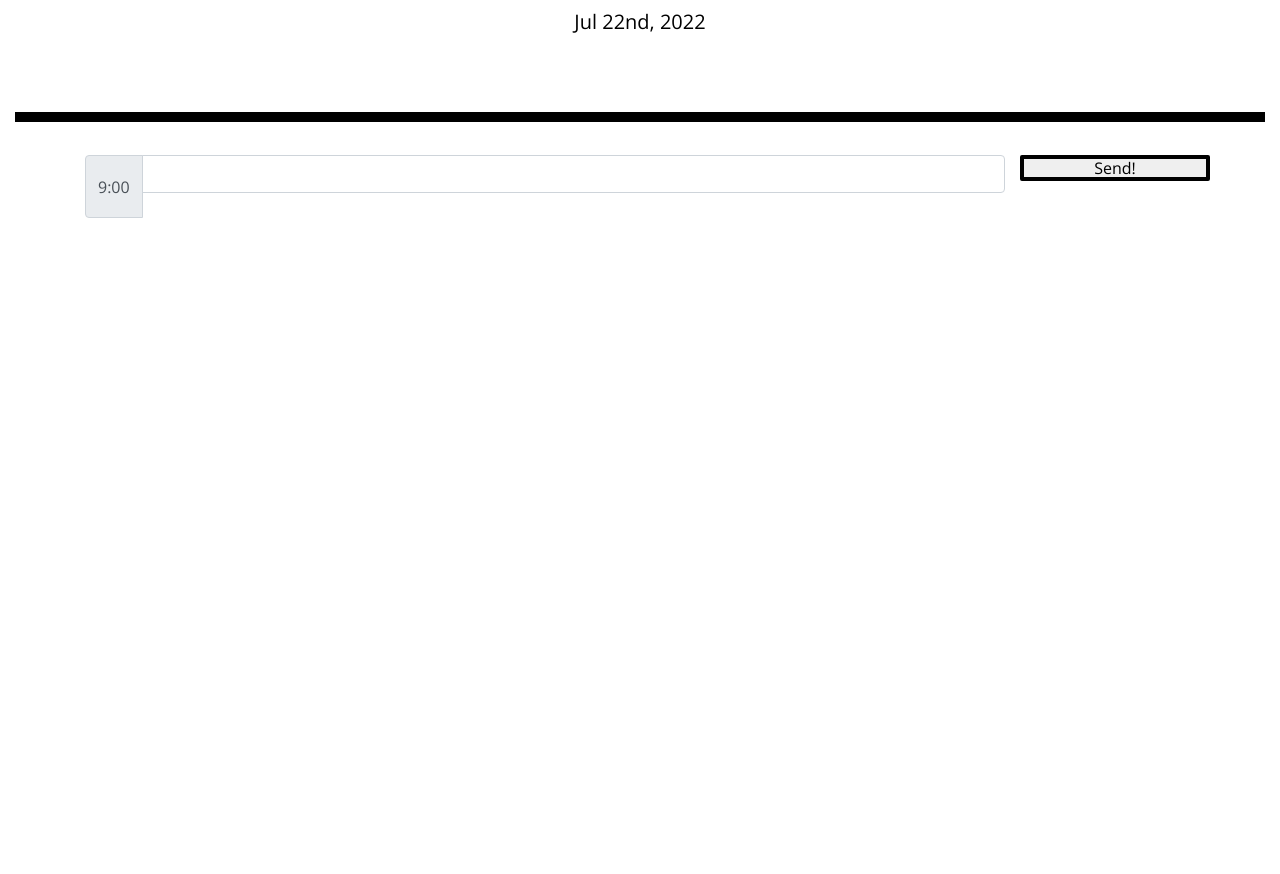
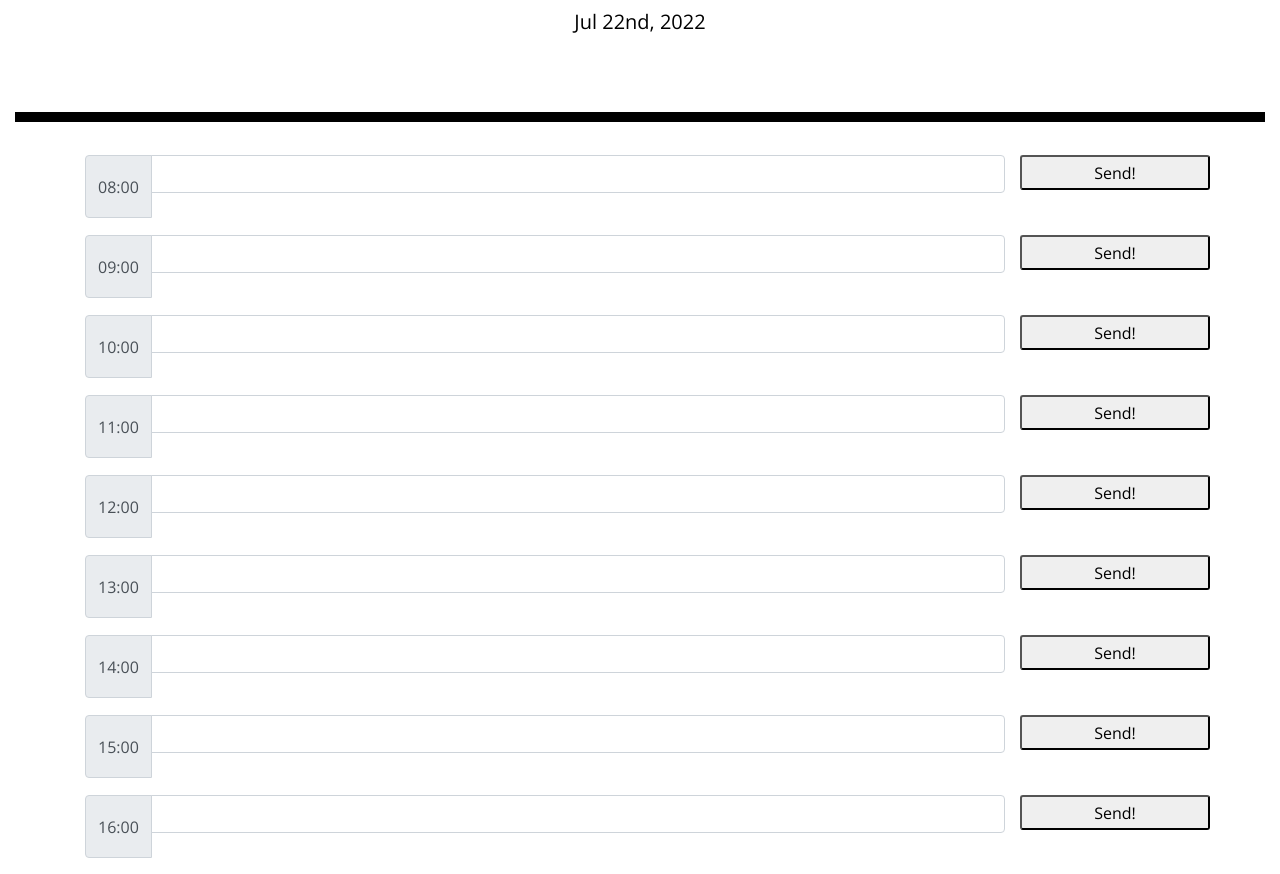
Before and after one commit to moyuh/daily-work-scheduler, a plain HTML site: page index.html in a window 1280 px wide. Shown: the part 198-1072 px from the top of the page. Before the commit the page ends 800 px from the top, so only its background shows below. Drawn offline with nearby package versions, Linux system fonts and the light colour scheme; files that its build step writes are made by us from their sources.

Commit message:
adds framework for HTML

```diff
--- a/index.html
+++ b/index.html
@@ -35,11 +35,83 @@
       <div class="row">
           <div class="input-group col-10 mb-3 mr-0">
             <div class="input-group-prepend">
-              <span class="input-group-text" id="inputGroup-sizing-default">9:00</span>
+              <span class="input-group-text" id="inputGroup-sizing-default">08:00</span>
             </div>
             <input type="text" class="form-control" aria-label="Default" aria-describedby="inputGroup-sizing-default">
           </div>
-          <button class="col-2 ml-0" style ="height: fit-content; width: fit-content; border:  4px solid black; border-radius: 2px;">Send!</button>
+          <button class="col-2 ml-0" style ="height: 35px; width: fit-content; border-radius: 3px;">Send!</button>
+      </div>
+      <div class="row">
+        <div class="input-group col-10 mb-3 mr-0">
+          <div class="input-group-prepend">
+            <span class="input-group-text" id="inputGroup-sizing-default">09:00</span>
+          </div>
+          <input type="text" class="form-control" aria-label="Default" aria-describedby="inputGroup-sizing-default">
+        </div>
+        <button class="col-2 ml-0" style ="height: 35px; width: fit-content; border-radius: 3px;">Send!</button>
+      </div>
+      <div class="row">
+        <div class="input-group col-10 mb-3 mr-0">
+          <div class="input-group-prepend">
+            <span class="input-group-text" id="inputGroup-sizing-default">10:00</span>
+          </div>
+          <input type="text" class="form-control" aria-label="Default" aria-describedby="inputGroup-sizing-default">
+        </div>
+        <button class="col-2 ml-0" style ="height: 35px; width: fit-content; border-radius: 3px;">Send!</button>
+      </div>
+      <div class="row">
+        <div class="input-group col-10 mb-3 mr-0">
+          <div class="input-group-prepend">
+            <span class="input-group-text" id="inputGroup-sizing-default">11:00</span>
+          </div>
+          <input type="text" class="form-control" aria-label="Default" aria-describedby="inputGroup-sizing-default">
+        </div>
+        <button class="col-2 ml-0" style ="height: 35px; width: fit-content; border-radius: 3px;">Send!</button>
+      </div>
+      <div class="row">
+        <div class="input-group col-10 mb-3 mr-0">
+          <div class="input-group-prepend">
+            <span class="input-group-text" id="inputGroup-sizing-default">12:00</span>
+          </div>
+          <input type="text" class="form-control" aria-label="Default" aria-describedby="inputGroup-sizing-default">
+        </div>
+        <button class="col-2 ml-0" style ="height: 35px; width: fit-content; border-radius: 3px;">Send!</button>
+      </div>
+      <div class="row">
+        <div class="input-group col-10 mb-3 mr-0">
+          <div class="input-group-prepend">
+            <span class="input-group-text" id="inputGroup-sizing-default">13:00</span>
+          </div>
+          <input type="text" class="form-control" aria-label="Default" aria-describedby="inputGroup-sizing-default">
+        </div>
+        <button class="col-2 ml-0" style ="height: 35px; width: fit-content; border-radius: 3px;">Send!</button>
+      </div>
+      <div class="row">
+        <div class="input-group col-10 mb-3 mr-0">
+          <div class="input-group-prepend">
+            <span class="input-group-text" id="inputGroup-sizing-default">14:00</span>
+          </div>
+          <input type="text" class="form-control" aria-label="Default" aria-describedby="inputGroup-sizing-default">
+        </div>
+        <button class="col-2 ml-0" style ="height: 35px; width: fit-content; border-radius: 3px;">Send!</button>
+      </div>
+      <div class="row">
+        <div class="input-group col-10 mb-3 mr-0">
+          <div class="input-group-prepend">
+            <span class="input-group-text" id="inputGroup-sizing-default">15:00</span>
+          </div>
+          <input type="text" class="form-control" aria-label="Default" aria-describedby="inputGroup-sizing-default">
+        </div>
+        <button class="col-2 ml-0" style ="height: 35px; width: fit-content; border-radius: 3px;">Send!</button>
+      </div>
+      <div class="row">
+        <div class="input-group col-10 mb-3 mr-0">
+          <div class="input-group-prepend">
+            <span class="input-group-text" id="inputGroup-sizing-default">16:00</span>
+          </div>
+          <input type="text" class="form-control" aria-label="Default" aria-describedby="inputGroup-sizing-default">
+        </div>
+        <button class="col-2 ml-0" style ="height: 35px; width: fit-content; border-radius: 3px;">Send!</button>
       </div>
     </div>
     <script src="https://cdnjs.cloudflare.com/ajax/libs/jquery/3.2.1/jquery.min.js"></script>
```
